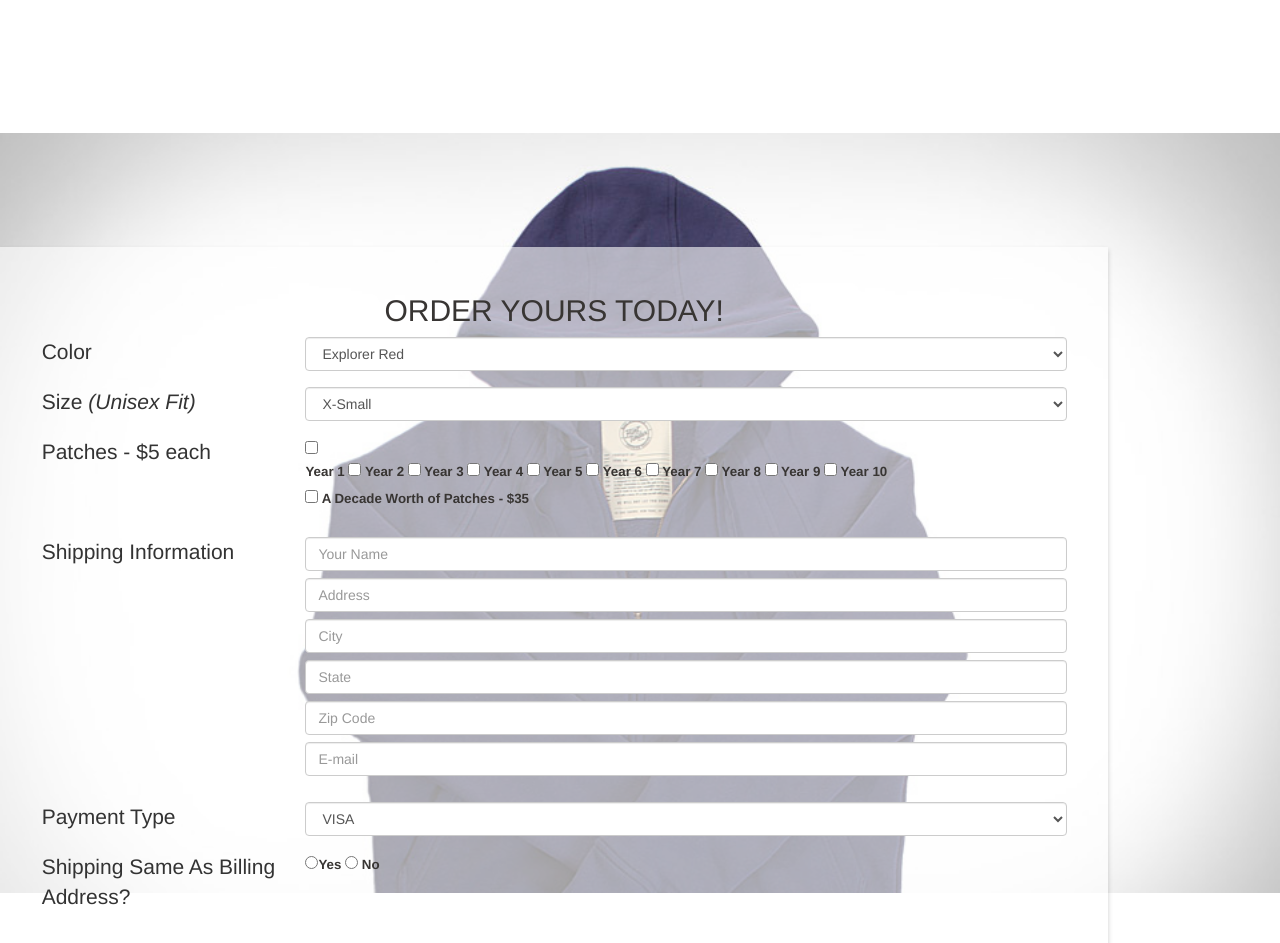
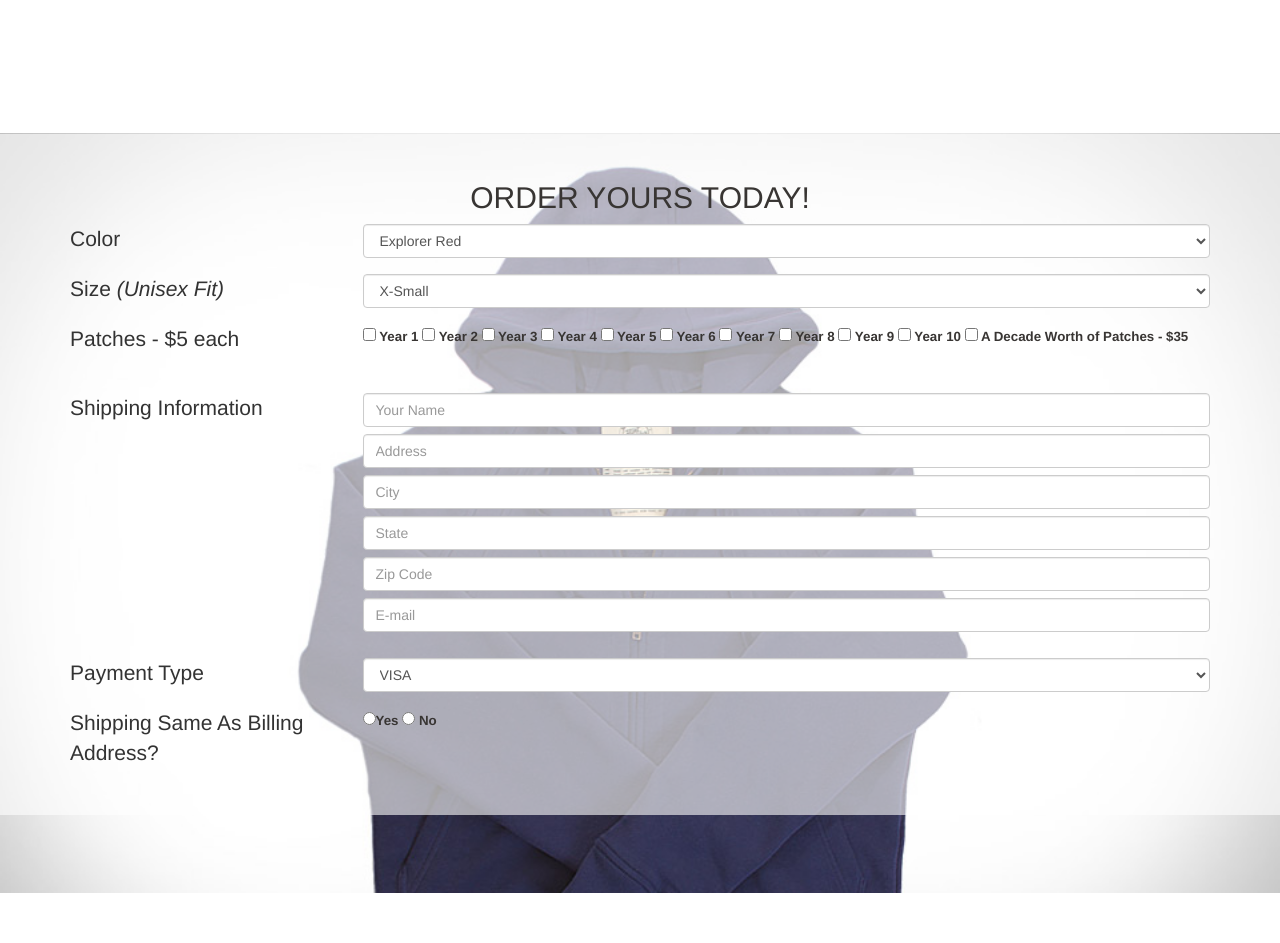
Before and after one commit to jlgadams31/10yearhoodie-form, a plain HTML site: page index.html in a window 1280 px wide. Shown: the part 2100-3043 px from the top of the page. Drawn offline with Linux system fonts and the light colour scheme.

Commit message:
forms fixed

```diff
--- a/screen.css
+++ b/screen.css
@@ -18,6 +18,7 @@ body {
 p{
     line-height: 2em;
 }
+
 
 .container {
         width: 100%;
@@ -81,7 +82,7 @@ p{
     top: 35%;
     min-height: 200px;
     color: #383533;
-    height: 30%;
+    /*height: 30%;*/
     padding: 2em;
     box-shadow: 0 3px 5px rgba(0,0,0,0.2);
 }
@@ -101,7 +102,7 @@ p{
 .hoodie-image{
     margin: 0;
     padding-top:1px;
-    position: relative;
+    /*position: relative;*/
     width: auto;
     height: 100%;
     clear: both;
@@ -112,13 +113,13 @@ p{
 
 .check-out{
     background-color: rgba(255,255,255,0.6);
-    position: absolute;
-    top:15%;
-    min-height: 200px;
+    /*position: absolute;*/
+    /*top:15%;*/
+    /*min-height: 200px;*/
     color: #383533;
-    height: 100%;
+    /*height: 100%;*/
     padding: 2em;
-    box-shadow: 0 3px 5px rgba(0,0,0,0.2);
+    /*box-shadow: 0 3px 5px rgba(0,0,0,0.2);*/
     font-size: 10pt;
 }
 
```
